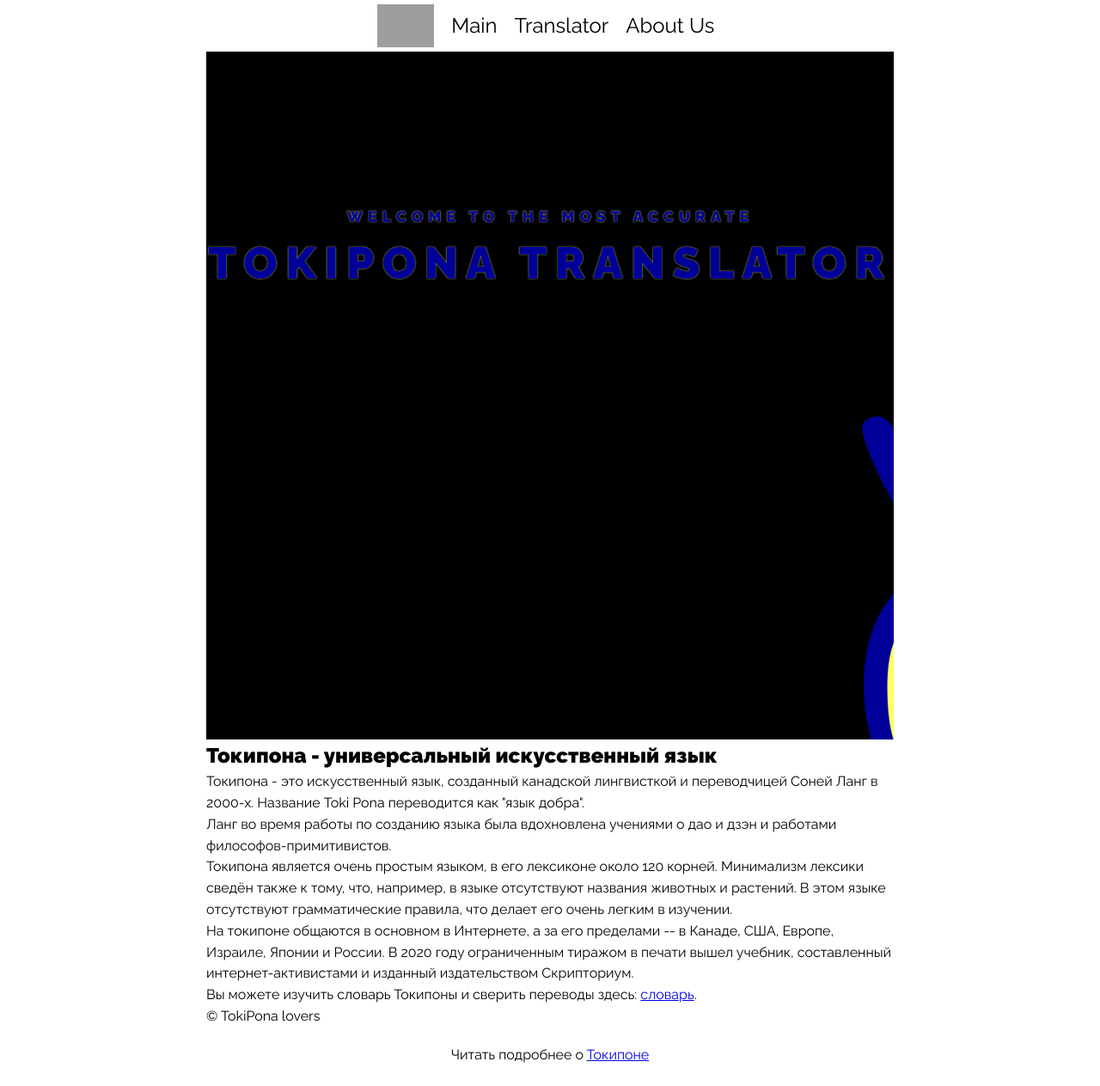
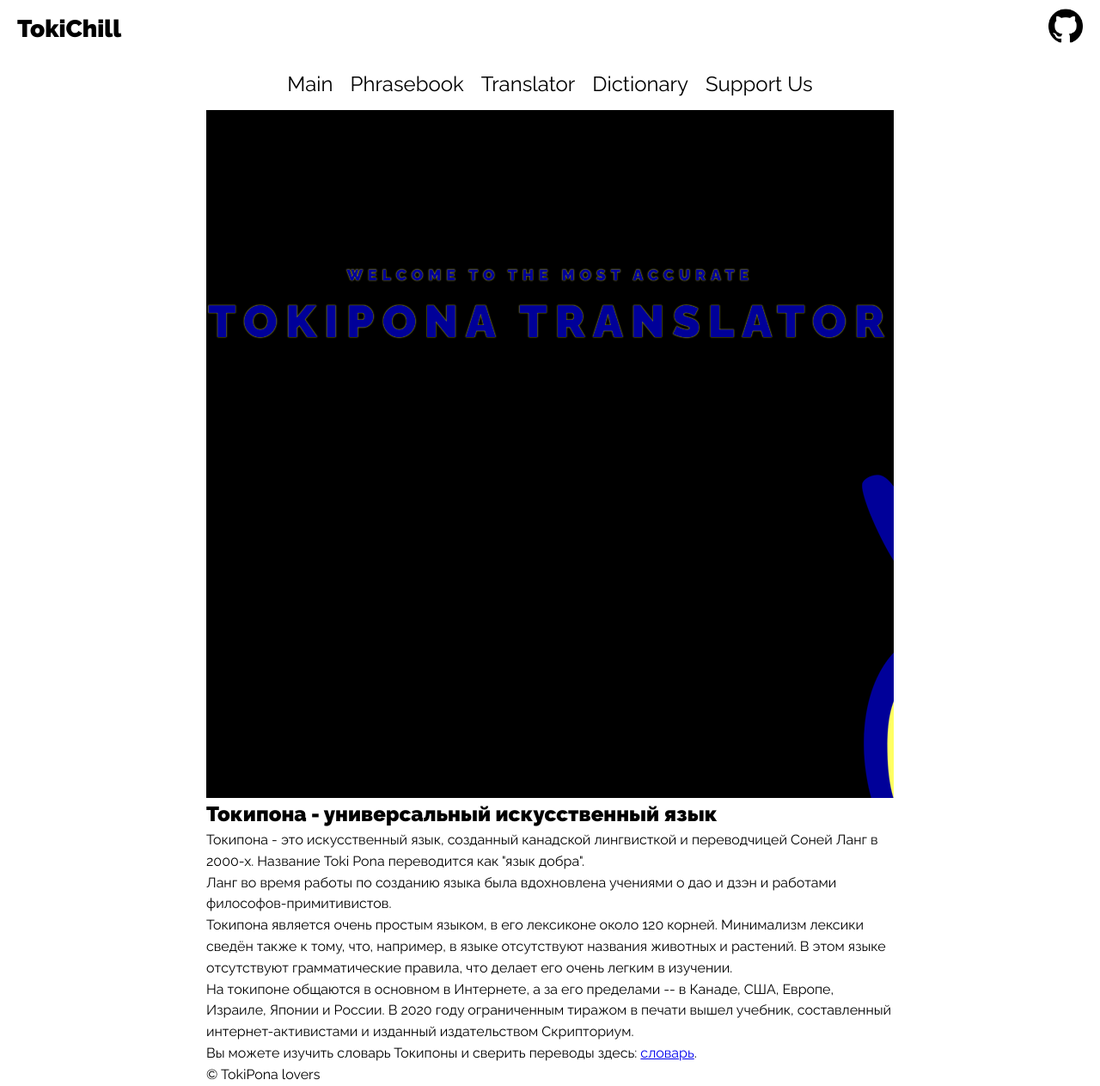
Before and after one commit to NotBioWaste905/toki-pona-translator, a Flask app: page / in a window 1280 px wide. Shown: the whole page at 86% size. Before the commit the page ends 1236 px from the top, so only its background shows below. Run offline with Flask 3, Linux system fonts and the light colour scheme; grey boxes are pictures that could not be loaded.

Commit message:
Update base.html

```diff
--- a/website/templates/base.html
+++ b/website/templates/base.html
@@ -15,12 +15,25 @@
 </head>
 
 <body>
-    <!-- Шапка -->
+    <header style="display: flex; justify-content: space-between; align-items: center; padding: 10px 20px;">
+        <div>
+            <h1 style="margin: 0; font-size: 28px;">TokiChill</h1>
+        </div>
+
+        <div>
+            <a href="https://github.com/NotBioWaste905/toki-pona-translator" target="_blank">
+                <img src="{{ url_for('static', filename='img/github.png') }}" alt="GitHub" style="height: 40px;">
+            </a>
+        </div>
+    </header>
+
+    <!-- Панель навигации -->
     <nav class="navbar">
-        <img src="/static/img/Toki_pona.png" alt="Логотип">
         <a href="/">Main</a>
+        <a href="/phrasebook">Phrasebook</a>
         <a href="/translate">Translator</a>
-        <a href="/about">About Us</a>
+        <a href="/dictionary">Dictionary</a>
+        <a href="/about">Support Us</a>
     </nav>
 
     <!-- Основное содержимое страницы -->
@@ -28,10 +41,6 @@
         {% block body %}{% endblock %}
     </div>
 
-    <!-- Footer -->
-    <div class="footer">
-        Читать подробнее о <a href="https://ru.wikipedia.org/wiki/%D0%A2%D0%BE%D0%BA%D0%B8%D0%BF%D0%BE%D0%BD%D0%B0" target="_blank">Токипоне</a>
-    </div>
 
 </body>
 </html>
```
